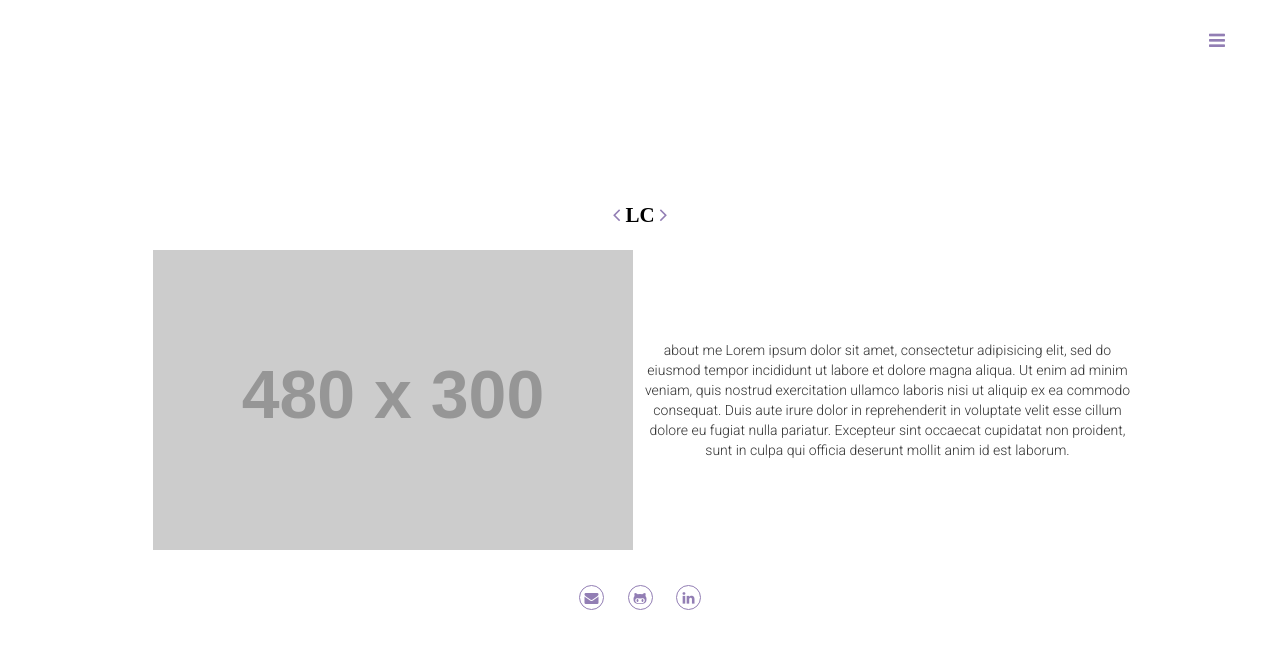
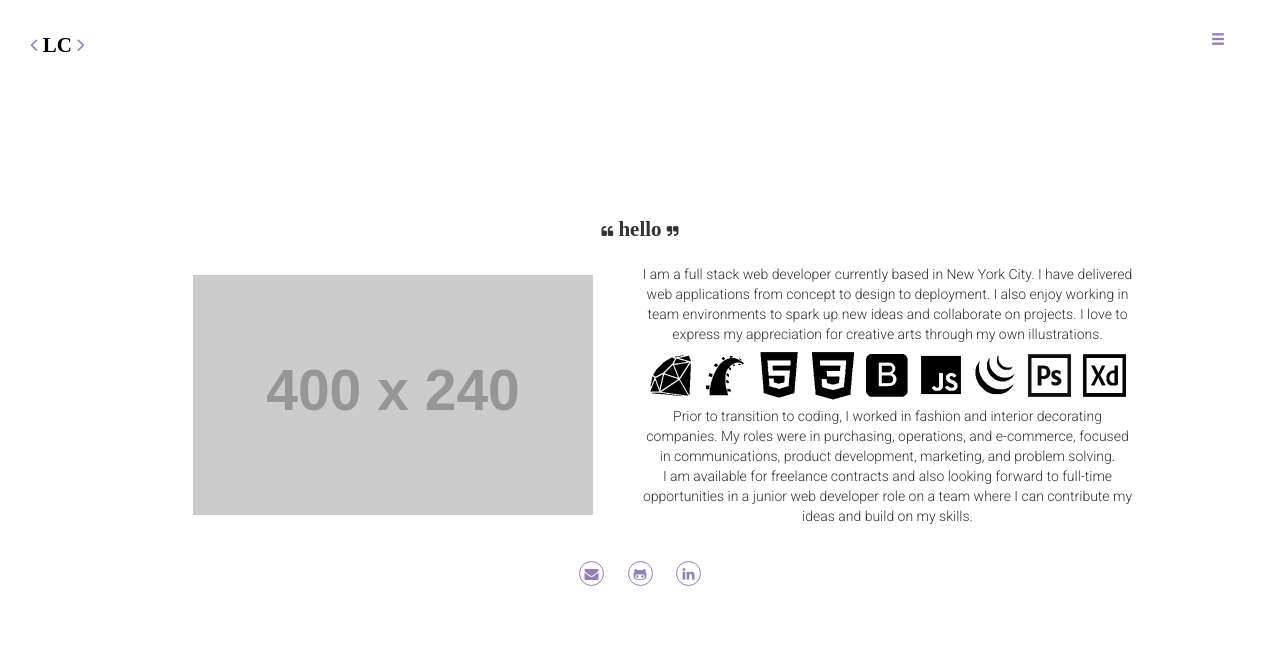
Before and after one commit to leahwchang/leahwchang.github.io, a plain HTML site: page aboutme.html in a window 1280 px wide. Drawn offline with nearby package versions, Linux system fonts and the light colour scheme; placeholder pictures from the web are drawn by us; a web font is replaced by a local one.

Commit message:
add skills icons, page title, corner logo

```diff
--- a/aboutme.html
+++ b/aboutme.html
@@ -20,12 +20,6 @@
 		<!-- font awesome icons -->
 		<link rel="stylesheet" href="public/font-awesome/css/font-awesome.min.css">
 
-		<!-- slick carousel -->
-		<!-- <link rel="stylesheet" type="text/css" href="public/slick/slick.css"/> -->
-		<!-- slick carousel default styling -->
-		<!-- <link rel="stylesheet" type="text/css" href="public/slick/slick-theme.css"/> -->
-		<!-- <script type="text/javascript" src="public/slick/slick.min.js"></script> -->
-
 		<link rel="stylesheet" type="text/css" href="public/stylesheet.css">
 		<!-- <script type="text/javascript" src="public/javascript2.js"></script> -->
 
@@ -33,19 +27,20 @@
 
 	<body>
 
+		<span class="top-left">
+			<a href="index.html" class="logo visible-xs-inline visible-sm-inline visible-md-inline visible-lg-inline">
+				<i class="fa fa-angle-left" aria-hidden="true"></i><span>  LC  </span><i class="fa fa-angle-right" aria-hidden="true"></i>
+			</a>
+		</span>
+
 		<!-- **** navigation **** -->
 		<div class="navi">
 			<ul>
 			  <li role="presentation" class="dropdown">
 			    <a class="dropdown-toggle" data-toggle="dropdown" role="button" aria-haspopup="true" aria-expanded="false">
-			      <i class="fa fa-bars fa-lg" aria-hidden="true"></i>
+			      <span class="glyphicon glyphicon-menu-hamburger" aria-hidden="true"></span>
 			    </a>
 			    	<ul class="dropdown-menu dropdown-menu-right list-group">
-							<li class="list-group-item text-center">
-								<a href="index.html" id="logo" class="bold">
-									<i class="fa fa-angle-left" aria-hidden="true"></i>  LC  <i class="fa fa-angle-right" aria-hidden="true"></i>
-								</a>
-							</li>
 				      <li class="list-group-item text-center">
 				      	<a href="projects.html">
 				      		<span class="bold">Projects</span>
@@ -100,26 +95,34 @@
 
 				<div class="row logo">
 					<div class="col-xs-12 col-md-12">
-						<a href="index.html">
-							<i class="fa fa-angle-left" aria-hidden="true"></i><span class="purple">  LC  </span><i class="fa fa-angle-right" aria-hidden="true"></i>
-						</a>
+						<i class="fa fa-quote-left" aria-hidden="true"></i>
+							<span>  hello  </span>
+						<i class="fa fa-quote-right" aria-hidden="true"></i>
 					</div>
 				</div>
 
 		<!-- **** main content **** -->
-				<div class="row content">
-					<div class="col-xs-12 col-md-12">
+				<div class="row">
+					<div class="col-xs-12 col-md-12 content">
 						<div class="col-xs-12 col-md-6">
-							<img src="http://placehold.it/480x300" class="img-responsive center-block">
+							<img src="http://placehold.it/400x240" class="img-responsive center-block">
 						</div>
 						<div class="col-xs-12 col-md-6">
-							about me
-							Lorem ipsum dolor sit amet, consectetur adipisicing elit, sed do eiusmod
-							tempor incididunt ut labore et dolore magna aliqua. Ut enim ad minim veniam,
-							quis nostrud exercitation ullamco laboris nisi ut aliquip ex ea commodo
-							consequat. Duis aute irure dolor in reprehenderit in voluptate velit esse
-							cillum dolore eu fugiat nulla pariatur. Excepteur sint occaecat cupidatat non
-							proident, sunt in culpa qui officia deserunt mollit anim id est laborum.
+							<div class="row">
+								I am a full stack web developer currently based in New York City. I have delivered web applications from concept to design to deployment. I also enjoy working in team environments to spark up new ideas and collaborate on projects. I love to express my appreciation for creative arts through my own illustrations.
+							</div>
+
+							<div class="row">
+								<img src="images/icons.png" class="img-responsive center-block">
+							</div>
+
+							<div class="row">
+								Prior to transition to coding, I worked in fashion and interior decorating companies. My roles were in purchasing, operations, and e-commerce, focused in communications, product development, marketing, and problem solving.
+							</div>
+
+							<div class="row">
+								I am available for freelance contracts and also looking forward to full-time opportunities in a junior web developer role on a team where I can contribute my ideas and build on my skills.
+							</div>
 						</div>
 					</div>
 				</div>
@@ -138,7 +141,6 @@
 						<a href="#" target="_blank" class="icons">
 							<i class="fa fa-linkedin" aria-hidden="true"></i>
 						</a>
-
 					</div>
 				</div>
 
--- a/public/stylesheet.css
+++ b/public/stylesheet.css
@@ -10,10 +10,10 @@ html, body {
   padding: 0;
   font-family: 'Roboto', sans-serif;
   font-weight: 300;
-  /*font-size: 0.5em;*/
 }
 
 .wrapper {
+  background-color: #FFFFFF;
   padding-top: 30px;
   padding-bottom: 30px;
   padding-left: 2px;
@@ -31,54 +31,49 @@ html, body {
   height: 100%;
 }
 
+.top-left {
+  position: fixed;
+  top: 30px;
+  left: 0;
+  margin-left: 30px;
+}
+
 .navi {
-  position:fixed;
+  position: fixed;
   right: 0;
   top: 30px;
   z-index: 1;
   margin-right: 30px;
 }
 
-.row {
+.row,
+.row [class*="col-"],
+.col-xs-12 {
   /*border: 1px solid red;*/
   padding: 0;
   margin: 0;
+  background-color: #FFFFFF;
 }
 
-.row [class*="col-"]{
+.index,
+.projects,
+.about {
+  margin-top: 30px;
+}
+
+.projects .row [class*="col-"],
+.about [class*="col-"] {
   /*border: 1px solid green;*/
   padding: 0;
-  margin: 0;
-}
-
-.col-xs-12 {
-  /*border: 1px solid green;*/
-  padding: 0;
-  margin: 0;
-}
-
-.projects .row [class*="col-"]{
-  /*border: 1px solid green;*/
-  padding: 0;
-  margin-top: 10px;
-  margin-bottom: 10px;
-}
-
-.about [class*="col-"] {
-  padding: 0;
-  margin-top: 10px;
   margin-bottom: 10px;
 }
 
 .bold {
   font-family: 'Rozha One', serif;
-  /*font-weight: 700;*/
   font-size: 1.2em;
-  /*color: #000000;*/
 }
 
 .logo {
-  /*font-weight: 700;*/
   padding-top: 10px;
   padding-bottom: 10px;
   font-family: 'Rozha One', serif;
@@ -89,7 +84,16 @@ html, body {
   margin-top: 20px;
 }
 
+.fa-quote-left,
+.fa-quote-right {
+  font-size: 0.6em;
+}
 
+.glyphicon-menu-hamburger,
+div > .fa-angle-left,
+div > .fa-angle-right {
+  color: #927EB4;
+}
 
 /****** Media Queries ******/
 
@@ -99,6 +103,7 @@ html, body {
 /* Small devices (tablets, 768px and up) */
 @media (min-width: 768px) {
   .wrapper {
+    background-color: #FFFFFF;
     padding-top: 30px;
     padding-bottom: 30px;
     padding-left: 50px;
@@ -111,10 +116,20 @@ html, body {
     align-items: center;
   }
 
+  .index,
+  .projects {
+    margin-top: 50px;
+  }
+
+  .about {
+    margin-top: 0;
+  }
+
   .col-xs-12 {
     /*border: 1px solid green;*/
     padding: 0;
     margin: 0;
+    background-color: #FFFFFF;
   }
 
   .navi {
@@ -127,7 +142,6 @@ html, body {
 
   .about [class*="col-"] {
     padding: 0;
-    margin-top: 10px;
     margin-bottom: 10px;
   }
 
@@ -149,6 +163,7 @@ html, body {
 /* Medium devices (desktops, 992px and up) */
 @media (min-width: 992px) {
   .wrapper {
+    background-color: #FFFFFF;
     padding-top: 20px;
     padding-bottom: 20px;
     padding-left: 130px;
@@ -175,9 +190,13 @@ html, body {
     margin-right: 30px;
   }
 
+  .index,
+  .about {
+    margin-top: 0;
+  }
+
   .about [class*="col-"] {
     padding: 0;
-    margin-top: 10px;
     margin-bottom: 10px;
   }
 
@@ -199,6 +218,7 @@ html, body {
 /* Large devices (large desktops, 1200px and up) */
 @media (min-width: 1200px) {
   .wrapper {
+    background-color: #FFFFFF;
     padding-top: 20px;
     padding-bottom: 20px;
     padding-left: 130px;
@@ -271,7 +291,6 @@ html, body {
 /****** Dropdown Menu Formatting ******/
 ul li {
   list-style: none;
-  /*text-decoration: none;*/
 }
 
 .dropdown-menu {
@@ -284,7 +303,8 @@ ul li {
   font-size: 1.5em;
 }
 
-.list-group, .list-group-item {
+.list-group,
+.list-group-item {
   border-width: 0 0 0 0;
   margin: 0;
   text-decoration: none;
@@ -292,24 +312,19 @@ ul li {
 
 
 
-
 /****** Social Icons ******/
 .menu-icons {
   margin: 0;
-  /*background-color: #FFFFFF;*/
   border: 1px solid #927EB4;
   border-radius: 50px;
   height: 25px;
   width: 25px;
   display: inline-block;
   padding-top: 2px;
-  /*color: #A393BF;*/
 }
 
 /* footer icons */
 .icons {
-  /*color: #A393BF;*/
-  /*background-color: #FFFFFF;*/
   border: 1px solid #927EB4;
   border-radius: 50px;
   height: 25px;
@@ -334,6 +349,14 @@ ul li {
   font-size: 0.85em;
 }
 
+.top-left > a, .top-left > a:link, .top-left > a:hover, .top-left > a:visited, .top-left > a:active {
+  text-decoration: none;
+}
+
+.top-left > a > span, .top-left > a:link > span, .top-left > a:hover > span, .top-left > a:visited > span, .top-left > a:active > span {
+  color: #000000;
+}
+
 .dropdown-menu .list-group-item a, .dropdown-menu .list-group-item a:hover, .dropdown-menu .list-group-item a:active, .dropdown-menu .list-group-item a:visited {
   text-decoration: none;
   background-color: #FFFFFF;
```
Also changed, not shown: index.html (+7 -18 lines), projects.html (+10 -16 lines), images/icons.png (added), images/icons/bootstrap.png (deleted), images/icons/css.png (deleted), images/icons/experience.png (deleted), images/icons/html.png (deleted), images/icons/javascript.png (deleted), images/icons/jquery.png (deleted), images/icons/photoshop.png (deleted), images/icons/rails.png (deleted), images/icons/ruby.png (deleted), 1 other file.
